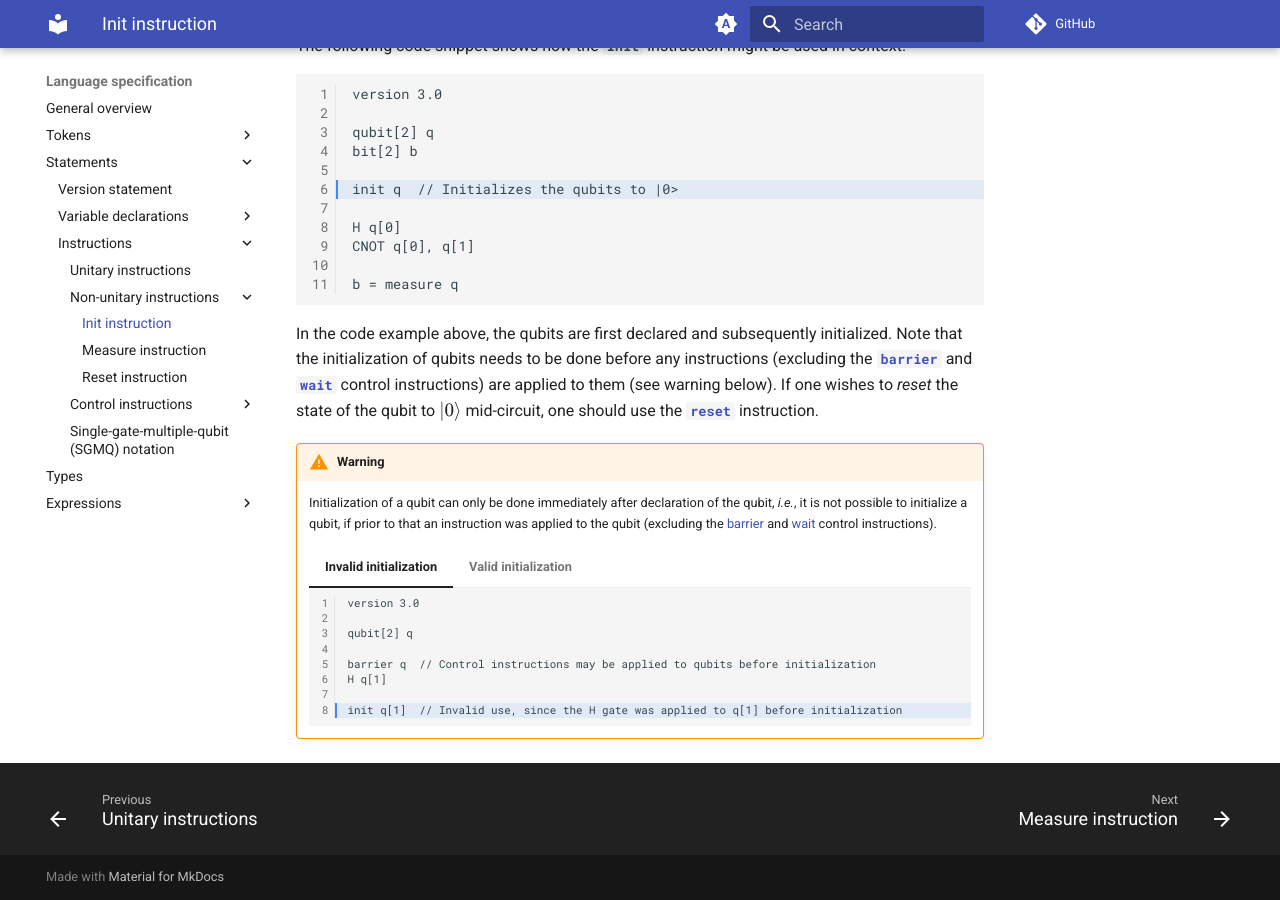
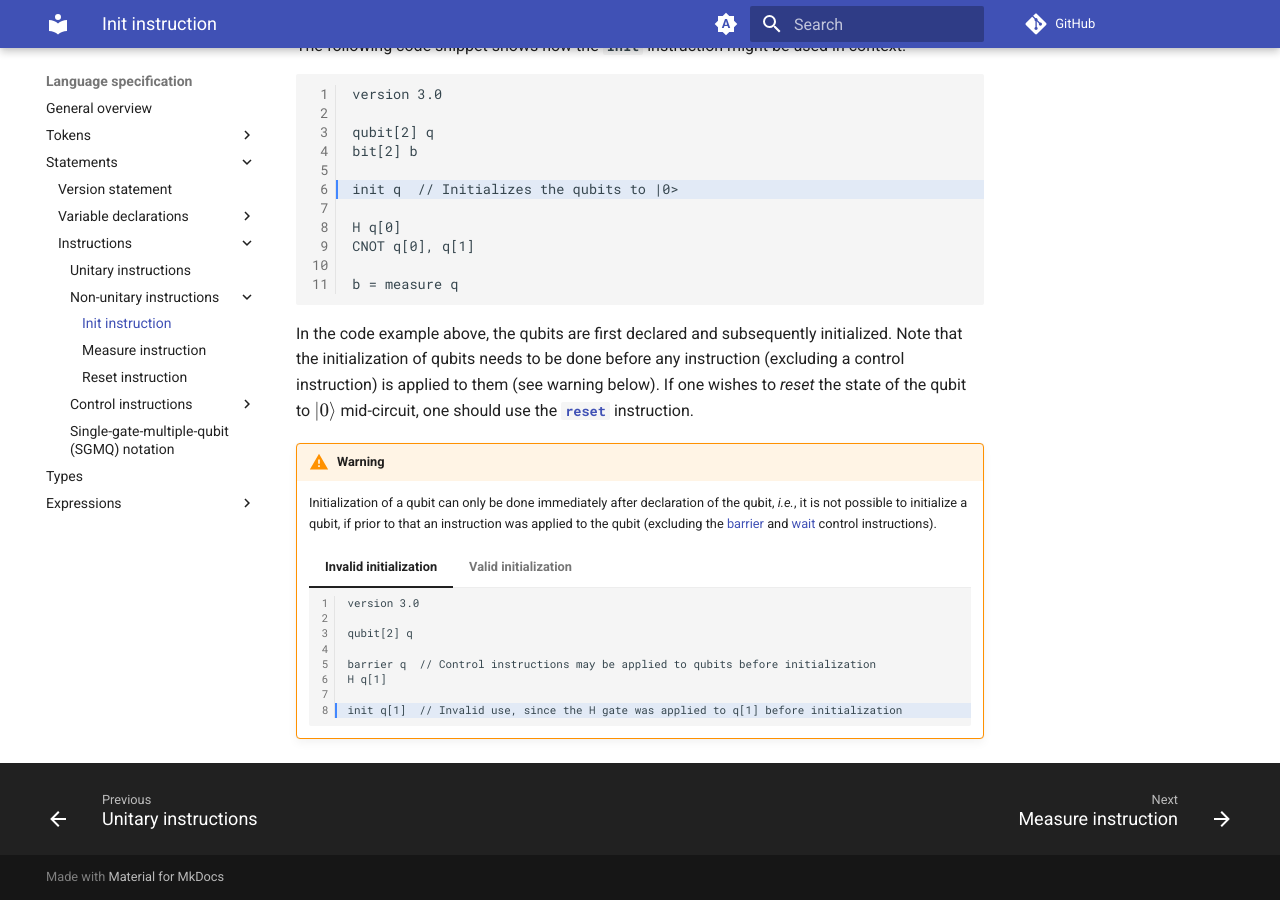
Before and after one commit to QuTech-Delft/cQASM-spec, an MkDocs documentation site: the page built from docs/language_specification/statements/instructions/non_unitary_instructions/init_instruction.md, in a window 1280 px wide and 900 px high, scrolled down 692 px. Built offline with MkDocs 1.6.1 and Material for MkDocs 9.7.7, drawn with Linux system fonts in a browser that asks for light colours; comment, search, counter and statistics services are not loaded; the version menu is left out.

Commit message:
Update docs/language_specification/statements/instructions/non_unitary_instructions/init_instruction.md
Co-authored-by: Roberto Turrado Camblor <rturrado@gmail.com>

````diff
--- a/docs/language_specification/statements/instructions/non_unitary_instructions/init_instruction.md
+++ b/docs/language_specification/statements/instructions/non_unitary_instructions/init_instruction.md
@@ -60,10 +60,9 @@ b = measure q
 ```
 
 In the code example above, the qubits are first declared and subsequently initialized.
-Note that the initialization of qubits needs to be done before any instructions
-(excluding the [**`barrier`**](../control_instructions/barrier_instruction.md)
-and [**`wait`**](../control_instructions/wait_instruction.md) control instructions)
-are applied to them (see warning below).
+Note that the initialization of qubits needs to be done before any instruction
+(excluding a control instruction)
+is applied to them (see warning below).
 If one wishes to _reset_ the state of the qubit to $|0\rangle$ mid-circuit,
 one should use the [**`reset`**](../non_unitary_instructions/reset_instruction.md) instruction.
 
````
